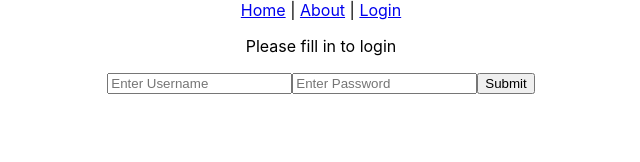
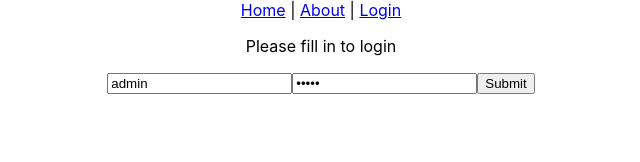
Before and after one commit to zmaktr/django-react-auth, a React (Create React App) app in the folder frontend/: page /login in a window 1280 px wide. Shown: the top 162 px of the page, without its empty margins (319-959 px from the left). Built offline with nearby package versions, Linux system fonts and the light colour scheme.

Commit message:
fill in login form with values

```diff
--- a/frontend/src/pages/LoginPage.js
+++ b/frontend/src/pages/LoginPage.js
@@ -1,18 +1,29 @@
-import React, { useContext } from 'react';
-import AuthContext from '../context/AuthContext';
+import React, { useContext } from "react";
+import AuthContext from "../context/AuthContext";
 
 const LoginPage = () => {
-  let {loginUser} = useContext(AuthContext)
+  let { loginUser } = useContext(AuthContext);
   return (
     <div>
       <p>Please fill in to login</p>
-        <form onSubmit={loginUser}>
-            <input type='text' name='username' placeholder='Enter Username'/>
-            <input type='password' name='password' placeholder='Enter Password' autoComplete='on'/>
-            <input type='submit'/>
-        </form>
+      <form onSubmit={loginUser}>
+        <input
+          type="text"
+          name="username"
+          placeholder="Enter Username"
+          value="admin"
+        />
+        <input
+          type="password"
+          name="password"
+          placeholder="Enter Password"
+          autoComplete="on"
+          value="admin"
+        />
+        <input type="submit" />
+      </form>
     </div>
-  )
-}
+  );
+};
 
-export default LoginPage
+export default LoginPage;
```
